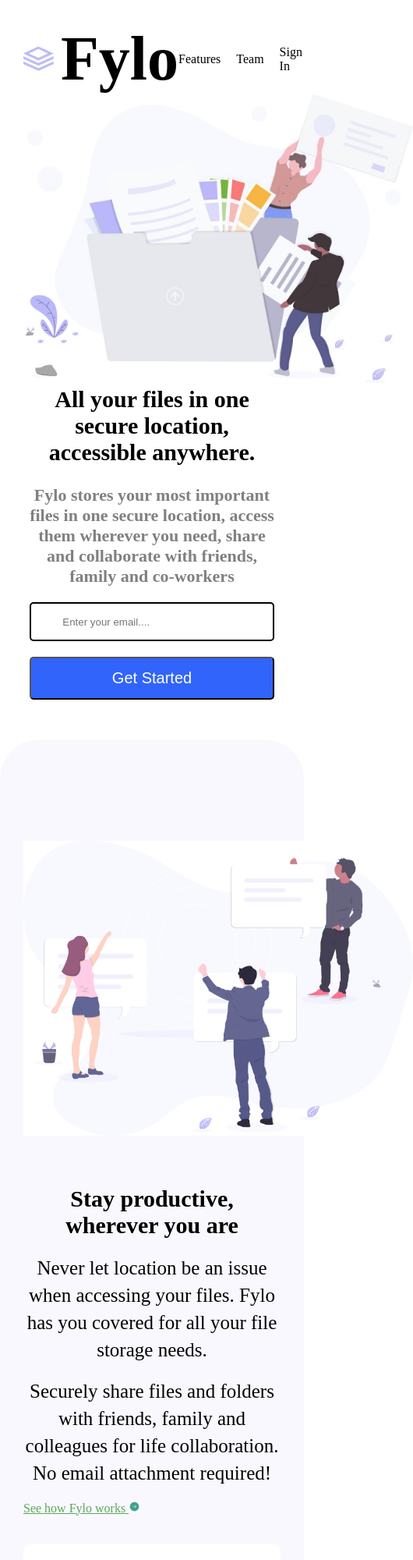
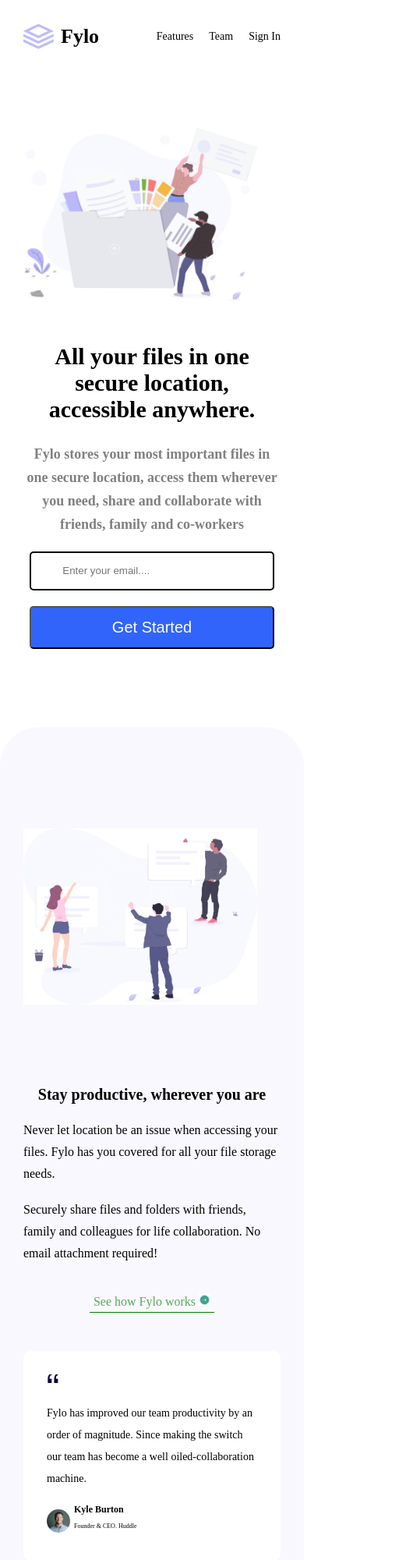
Before and after one commit to Taobah1/Fylo_project, a plain HTML site: page index.html in a window 390 px wide. Shown: the top 2000 px of the page at 78% size, 530 px wide, since content can reach past the window. Drawn offline with Linux system fonts and the light colour scheme.

Commit message:
fylo project updated

```diff
--- a/index.html
+++ b/index.html
@@ -18,7 +18,7 @@
         <nav>
           <div class="logo">
             <img src="images/logo.jpg" alt="" />
-            <h1>Fylo</h1>
+            <h3>Fylo</h3>
           </div>
           <div class="navbar">
             <p>Features</p>
@@ -48,7 +48,7 @@
                 required />
               <button type="submit">Get Started</button>
             </div>
-            <div class="error-message">this</div>
+            <div class="error-message"></div>
           </form>
         </div>
         <div class="illustration">
@@ -58,7 +58,7 @@
     </div>
     <section class="section-b">
       <div class="illustration-2">
-        <img src="images/illustration-2.jpg" alt="" />
+        <img src="images/illustration-2.jpg" alt="" width="200px" />
       </div>
       <div class="content">
         <h1>Stay productive, wherever you are</h1>
@@ -72,13 +72,15 @@
           for life collaboration. No email attachment required!
         </p>
         <br />
-        <a href="#" class="arrow-icon"
-          >See how Fylo works
-          <img src="images/icon-arrow.jpg" alt="" style="width: 15px"
-        /></a>
+        <div class="arrow-icon">
+          <a href="#"
+            >See how Fylo works
+            <img src="images/icon-arrow.jpg" alt="" style="width: 15px"
+          /></a>
+        </div>
         <br /><br /><br />
         <div class="card">
-          <img src="images/icon-quotes.jpg" alt="" style="width: 20px" />
+          <img src="images/icon-quotes.jpg" alt="" style="width: 15px" />
           <br /><br />
           <p>
             Fylo has improved our team productivity by an order of magnitude.
@@ -87,10 +89,7 @@
           </p>
           <br />
           <div class="testimony">
-            <img
-              src="images/avatar-testimonial.jpg"
-              alt=""
-              style="width: 40px" />
+            <img src="images/avatar-testimonial.jpg" alt="" />
             <div>
               <h4>Kyle Burton</h4>
               <p>Founder & CEO. Huddle</p>
--- a/style.css
+++ b/style.css
@@ -24,6 +24,10 @@
   justify-content: start;
   align-items: center;
   gap: 8px;
+}
+
+.logo h3 {
+  font-size: 50px;
 }
 
 .navbar {
@@ -98,7 +102,7 @@
   align-items: center;
 
   background-color: #f9f8fe;
-  border-radius: 50px;
+  border-radius: 50px 50px 0 0;
 }
 
 .illustration-2 {
@@ -143,14 +147,19 @@
   gap: 10px;
 }
 .testimony img {
+  width: 40px;
   border-radius: 50px;
+}
+
+.testimony h4 {
+  font-size: 20px;
 }
 
 article {
   display: flex;
   justify-content: space-between;
   align-items: center;
-  margin-top: 30px;
+  /* margin-top: 30px; */
   padding: 60px 80px 80px 40px;
   color: #f9f8fe;
   background-color: #575989;
@@ -284,8 +293,8 @@
     margin: 30px;
   }
 
-  .logo h1 {
-    font-size: 25px;
+  .logo h3 {
+    font-size: 26px;
   }
 
   section {
@@ -299,16 +308,27 @@
     gap: 20px;
   }
 
+  .navbar p {
+    font-size: 14px;
+  }
+
   .fylo {
     width: 100%;
     text-align: center;
   }
 
   .fylo p {
-    font-size: 22px;
+    font-size: 18px;
+    line-height: 30px;
   }
   .image {
+    margin-top: 100px;
+    margin-bottom: 50px;
     display: block;
+    width: 300px;
+  }
+
+  .image img {
     width: 300px;
   }
 
@@ -338,9 +358,15 @@
   }
 
   .illustration-2 {
+    margin-top: 100px;
     display: block;
     padding: 30px;
     padding-top: 130px;
+    margin-bottom: 40px;
+  }
+
+  .illustration-2 img {
+    width: 300px;
   }
 
   .section-b {
@@ -355,14 +381,14 @@
   }
   .content h1 {
     margin-bottom: 20px;
-    font-size: 30px;
+    font-size: 20px;
     text-align: center;
   }
 
   .content p {
-    font-size: 25px;
-    line-height: 35px;
-    text-align: center;
+    font-size: 16px;
+    line-height: 28px;
+    text-align: start;
   }
 
   .img {
@@ -370,35 +396,49 @@
   }
 
   .arrow-icon {
+    margin-top: 20px;
     text-align: center;
+  }
+
+  .arrow-icon a {
+    text-decoration: none;
+    border-bottom: 1px solid green;
+    padding: 5px;
   }
 
   .card {
     width: 100%;
     padding: 30px;
+    /* margin: 20px; */
   }
 
   .card p {
-    font-size: 20px;
+    font-size: 14px;
   }
 
   .testimony {
     gap: 5px;
   }
 
+  .testimony img {
+    width: 30px;
+  }
+
+  .testimony h4 {
+    font-size: 12px;
+  }
+
   .testimony p {
-    font-size: 14px;
+    font-size: 8px;
+  }
+
+  .section-b {
+    padding-bottom: 60px;
   }
 
   article {
     display: block;
-    justify-content: space-between;
-    align-items: center;
-    margin-top: 30px;
-    padding: 60px 80px 80px 40px;
-    color: #f9f8fe;
-    background-color: #575989;
-    padding: 90px;
+    padding: 80px 40px;
   }
 
   .access {
@@ -407,18 +447,18 @@
 
   .access h3 {
     margin-bottom: 25px;
-    font-size: 30px;
+    font-size: 20px;
     text-align: center;
   }
 
   .access p {
-    font-size: 22px;
+    font-size: 16px;
     text-align: center;
-    line-height: 35px;
+    line-height: 25px;
   }
 
   .starter {
-    margin-top: 10px;
+    margin-top: 30px;
     width: 100%;
     gap: 0px;
   }
```
